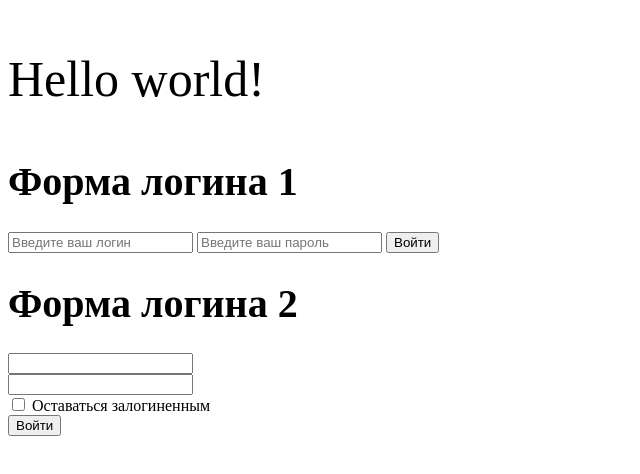
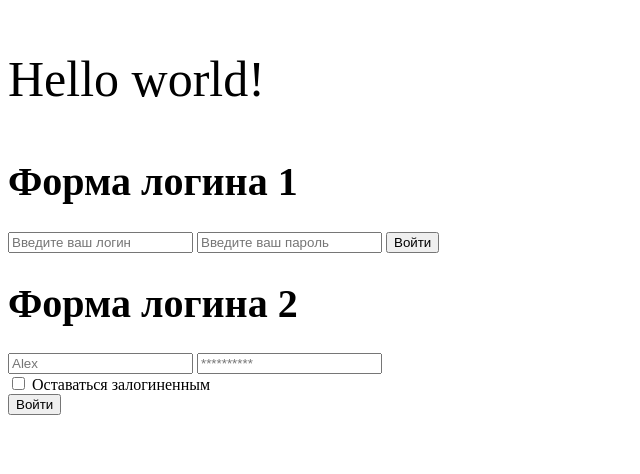
Before and after one commit to Alexander-Linnik-code/AlexLinnik.github.io, a plain HTML site: page index.html in a window 1280 px wide. Shown: the whole page, without its empty margins (0-640 px from the left). Drawn offline with Linux system fonts and the light colour scheme.

Commit message:
corrected

```diff
--- a/index.html
+++ b/index.html
@@ -21,8 +21,8 @@
 
 <h1 style="font-size:40px">Форма логина 2</h1>
 
-<input type="text"><br/>
-<input type="text">
+<input type="text" name="username" placeholder="Alex">
+<input type="password" name="password" placeholder="**********">
 <form>
     <input id="html" type="checkbox">
     <label for="html">Оставаться залогиненным</label>
```
